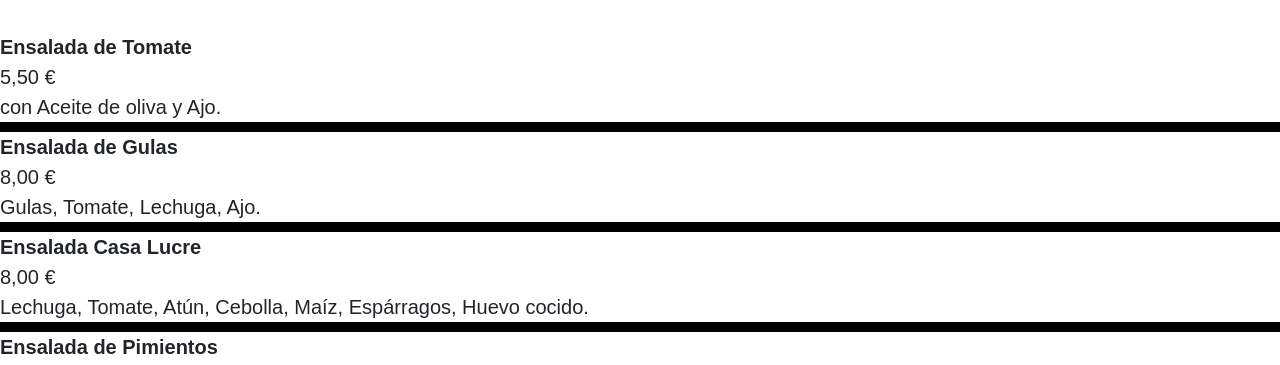
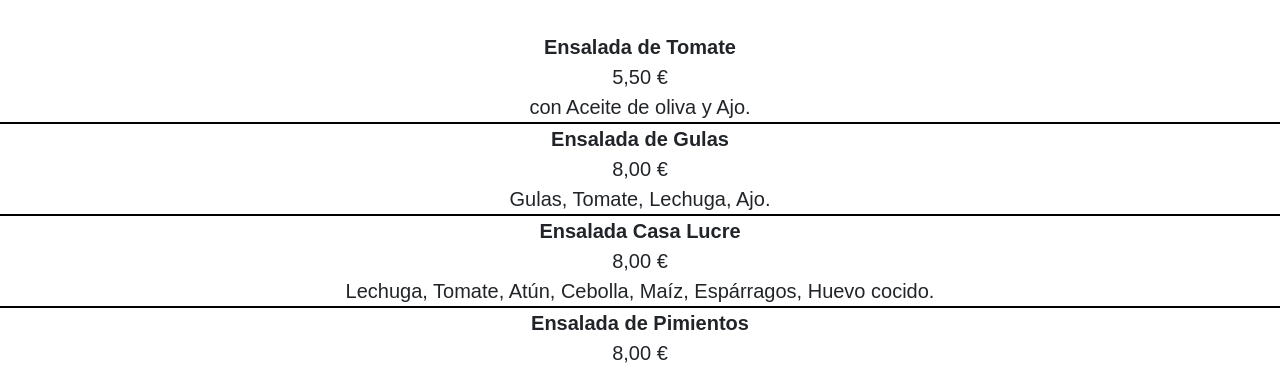
Before and after one commit to enriquetecfan11/CartaRestaurante, a React app: page / in a window 1280 px wide. Shown: the part 433-798 px from the top of the page. Built offline with nearby package versions, Linux system fonts and the light colour scheme.

Commit message:
Version Final 0.02

```diff
--- a/src/component/main.js
+++ b/src/component/main.js
@@ -6,13 +6,11 @@
 
 const newdata = data.map(data => {
   return (
-    <nav>
-      <nav>
-        <div className="name">{data.name}</div>
+      <div>
+        <div className="name-main">{data.name}</div>
         <div className="price">{data.price}</div>
         <div className="description">{data.desc}</div>
-      </nav>
-    </nav>
+      </div>
   );
 });
 
--- a/src/styles.css
+++ b/src/styles.css
@@ -49,21 +49,23 @@
 .navbar-brand {float:none;}
 
 
-.name{
+.name-main{
   font-family: Arial, Helvetica, sans-serif;
   font-size: 20px;
   font-weight: bold;
-  display: inline-block;
+  text-align: center;
 }
 
 .price{
   font-family: Arial, Helvetica, sans-serif;
   font-size: 20px;
+  text-align: center;
 }
 
 .description{
   font-family: Arial;
   font-size: 20px;
-  border-bottom:10px solid #000;
+  border-bottom:2px solid #000;
+  text-align: center;
 
 }
```
Also changed, not shown: 1 other file.
